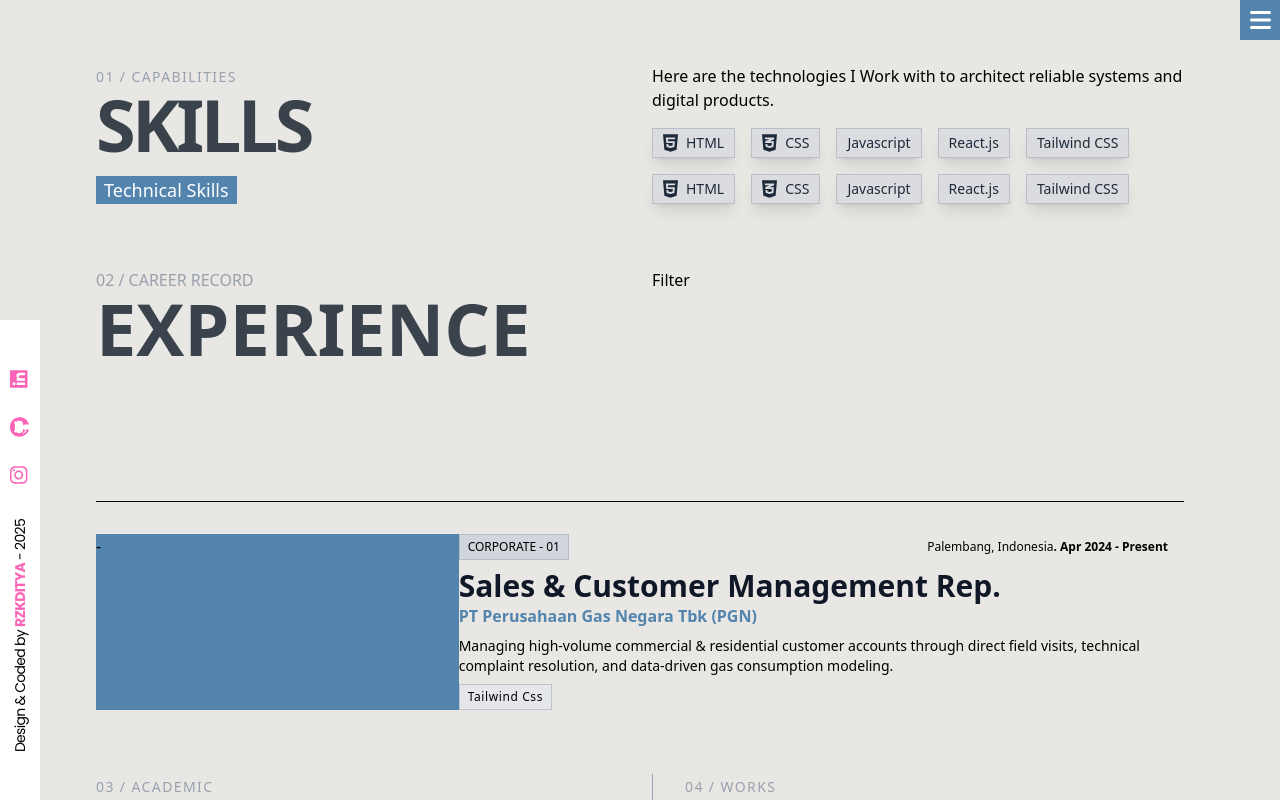
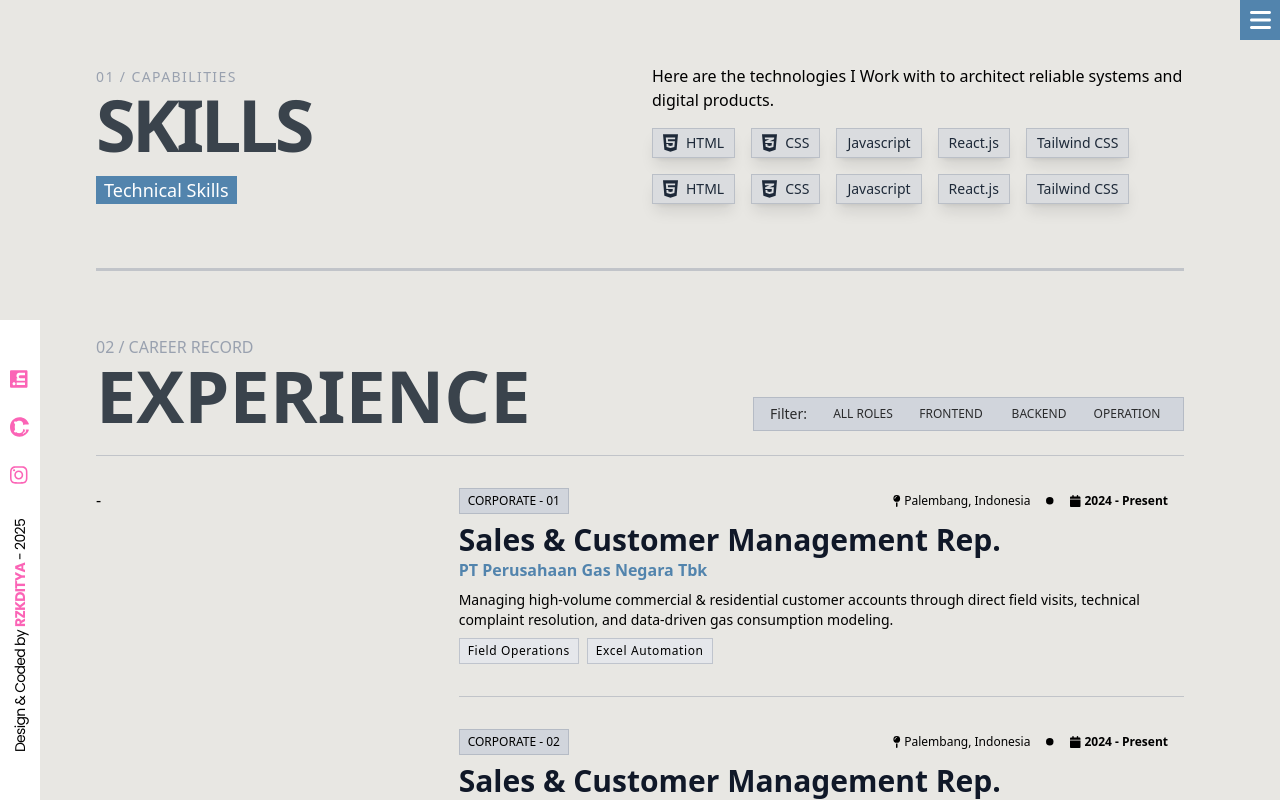
Before and after one commit to rzkditya/Personal-Portofolio, a React (Vite) app: page /Career in a window 1280 px wide. Built offline with nearby package versions, Linux system fonts and the light colour scheme; a web font is replaced by a local one.

Commit message:
feat: enhance ExperienceList component with dynamic data and styling; update Academic and Experience sections for improved layout and functionality

```diff
--- a/src/components/atom/ExperienceList.jsx
+++ b/src/components/atom/ExperienceList.jsx
@@ -1,39 +1,55 @@
 import React from "react";
+import { FontAwesomeIcon } from "@fortawesome/react-fontawesome";
 
-const ExperienceList = () => {
+const ExperienceList = ({
+  category,
+  number,
+  location,
+  dates,
+  title,
+  company,
+  description,
+  skills,
+}) => {
   return (
-    <div>
+    <div className="border-b border-gray-400/50 pb-8">
       <div className="grid grid-cols-12 pr-4">
         <div className="col-span-4 ">
           <div className="w-fit text-xs uppercase bg-gray-300 border border-gray-400/50 px-2 py-1">
-            Corporate - 01
+            {category} - 0{number}
           </div>
         </div>
         <div className="col-span-8 flex justify-end items-center text-xs">
-          Palembang, Indonesia
-          <span className="font-semibold">. Apr 2024 - Present</span>
+          <FontAwesomeIcon icon="fa-solid fa-map-pin" className="mr-1" />
+          {location}
+          <FontAwesomeIcon
+            icon="fa-solid fa-circle"
+            size="2xs"
+            className="mx-4"
+          />
+          <span className="font-bold">
+            <FontAwesomeIcon icon="fa-solid fa-calendar" className="mr-1" />
+            {dates}
+          </span>
         </div>
       </div>
       <div className="mt-2">
         <div>
-          <h3 className="text-3xl font-bold">
-            Sales & Customer Management Rep.
-          </h3>
-          <span className="text-accent-blue font-bold">
-            PT Perusahaan Gas Negara Tbk (PGN)
-          </span>
+          <h3 className="text-3xl font-bold">{title}</h3>
+          <span className="text-accent-blue font-bold">{company}</span>
         </div>
       </div>
       <div className="text-sm mt-2">
-        <p>
-          Managing high-volume commercial & residential customer accounts
-          through direct field visits, technical complaint resolution, and
-          data-driven gas consumption modeling.
-        </p>
-        <div className="mt-2">
-          <div className="w-fit text-xs tracking-wider bg-gray-200 border border-gray-400/50 px-2 py-1">
-            Tailwind Css
-          </div>
+        <p>{description}</p>
+        <div className="mt-2 flex flex-wrap gap-2">
+          {skills.map((skill, index) => (
+            <div
+              className="w-fit text-xs tracking-wider bg-gray-200 border border-gray-400/50 px-2 py-1"
+              key={index}
+            >
+              {skill}
+            </div>
+          ))}
         </div>
       </div>
     </div>
--- a/src/components/organism/Academic.jsx
+++ b/src/components/organism/Academic.jsx
@@ -3,7 +3,7 @@ import PortfolioCard from "../atom/PortfolioCard";
 
 const Academic = () => {
   return (
-    <div className="grid grid-cols-1 md:grid-cols-12 gap-6 items-start py-8">
+    <div className="grid grid-cols-1 md:grid-cols-12 gap-6 items-start border-t-3 border-black/50 py-8">
       <div className="md:col-span-6">
         <span className="text-sm text-gray-400 tracking-widest uppercase">
           03 / Academic
--- a/src/components/organism/Experience.jsx
+++ b/src/components/organism/Experience.jsx
@@ -1,21 +1,52 @@
 import React from "react";
 import PortfolioCard from "../atom/PortfolioCard";
 import ExperienceList from "../atom/ExperienceList";
+import { experienceData } from "../../datas/TechSkills";
 
 const Experience = () => {
   return (
-    <div className="grid grid-rows-2 gap-6 items-start py-8">
-      <div className="grid grid-cols-1 md:grid-cols-12 gap-6 items-start">
+    <div className="grid gap-6 items-start border-t-3 border-gray-400/50 py-8">
+      <div className="grid grid-cols-1 md:grid-cols-12 gap-6 items-end mt-8">
         <div className="md:col-span-6">
           <span className="text-gray-400 uppercase">02 / Career Record</span>
           <h2 className="text-7xl uppercase">Experience</h2>
         </div>
-        <div className="md:col-span-6">Filter</div>
+        <div className="md:col-span-6 flex justify-end items-center">
+          <div className="flex justify-start items-center w-fit bg-gray-300 px-4 py-1 border border-gray-400/50 gap-4 text-black/80">
+            <p className="text-sm">Filter:</p>
+            <div className="flex gap-2">
+              <div className="flex justify-center items-center mx-auto w-20 px-2 py-1 text-xs uppercase hover:text-white hover:bg-black transition duration-300s">
+                All Roles
+              </div>
+              <div className="flex justify-center items-center mx-auto w-20 px-2 py-1 text-xs  uppercase hover:text-white hover:bg-black transition duration-300">
+                Frontend
+              </div>
+              <div className="flex justify-center items-center mx-auto w-20 px-2 py-1 text-xs  uppercase hover:text-white hover:bg-black transition duration-300">
+                Backend
+              </div>
+              <div className="flex justify-center items-center mx-auto w-20 px-2 py-1 text-xs  uppercase hover:text-white hover:bg-black transition duration-300">
+                Operation
+              </div>
+            </div>
+          </div>
+        </div>
       </div>
-      <div className="grid grid-cols-1 md:grid-cols-12 border-t border-black pt-8">
-        <div className="md:col-span-4 bg-accent-blue w-full">-</div>
-        <div className="md:col-span-8 w-full">
-          <ExperienceList></ExperienceList>
+      <div className="grid grid-cols-1 md:grid-cols-12 border-t border-gray-400/50 pt-8">
+        <div className="md:col-span-4">-</div>
+        <div className="md:col-span-8 w-full space-y-8">
+          {experienceData.map((exp, index) => (
+            <ExperienceList
+              key={index}
+              category={exp.category}
+              number={index + 1}
+              location={exp.location}
+              dates={exp.dates}
+              title={exp.title}
+              company={exp.company}
+              description={exp.description}
+              skills={exp.skills}
+            />
+          ))}
         </div>
       </div>
     </div>
--- a/src/components/organism/Skills.jsx
+++ b/src/components/organism/Skills.jsx
@@ -4,7 +4,7 @@ import { skillsData } from "../../datas/TechSkills.js";
 
 const Skills = () => {
   return (
-    <div className="grid grid-cols-1 md:grid-cols-12 gap-6 items-end py-8">
+    <div className="grid grid-cols-1 md:grid-cols-12 gap-6 items-end py-8 mb-8">
       <div className="md:col-span-6">
         <span className="text-sm text-gray-400 tracking-widest uppercase">
           01 / Capabilities
@@ -15,7 +15,7 @@ const Skills = () => {
         </div>
       </div>
       <div className="md:col-span-6">
-        <p className="tex-md mb-4">
+        <p className="text-md mb-4">
           Here are the technologies I Work with to architect reliable systems
           and digital products.
         </p>
--- a/src/datas/TechSkills.js
+++ b/src/datas/TechSkills.js
@@ -10,3 +10,36 @@ export const skillsData = [
   { name: "React.js", category: "Front-End", icon: "" },
   { name: "Tailwind CSS", category: "Front-End", icon: "" },
 ];
+
+export const experienceData = [
+  {
+    category: "Corporate",
+    location: "Palembang, Indonesia",
+    dates: "2024 - Present",
+    title: "Sales & Customer Management Rep.",
+    company: "PT Perusahaan Gas Negara Tbk",
+    description:
+      "Managing high-volume commercial & residential customer accounts through direct field visits, technical complaint resolution, and data-driven gas consumption modeling.",
+    skills: ["Field Operations", "Excel Automation"],
+  },
+  {
+    category: "Corporate",
+    location: "Palembang, Indonesia",
+    dates: "2024 - Present",
+    title: "Sales & Customer Management Rep.",
+    company: "PT Perusahaan Gas Negara Tbk",
+    description:
+      "Managing high-volume commercial & residential customer accounts through direct field visits, technical complaint resolution, and data-driven gas consumption modeling.",
+    skills: ["Field Operations", "Excel Automation"],
+  },
+  {
+    category: "Corporate",
+    location: "Palembang, Indonesia",
+    dates: "2024 - Present",
+    title: "Sales & Customer Management Rep.",
+    company: "PT Perusahaan Gas Negara Tbk",
+    description:
+      "Managing high-volume commercial & residential customer accounts through direct field visits, technical complaint resolution, and data-driven gas consumption modeling.",
+    skills: ["Field Operations", "Excel Automation"],
+  },
+];
```
Also changed, not shown: src/datas/ExperienceDetails.js (added).
